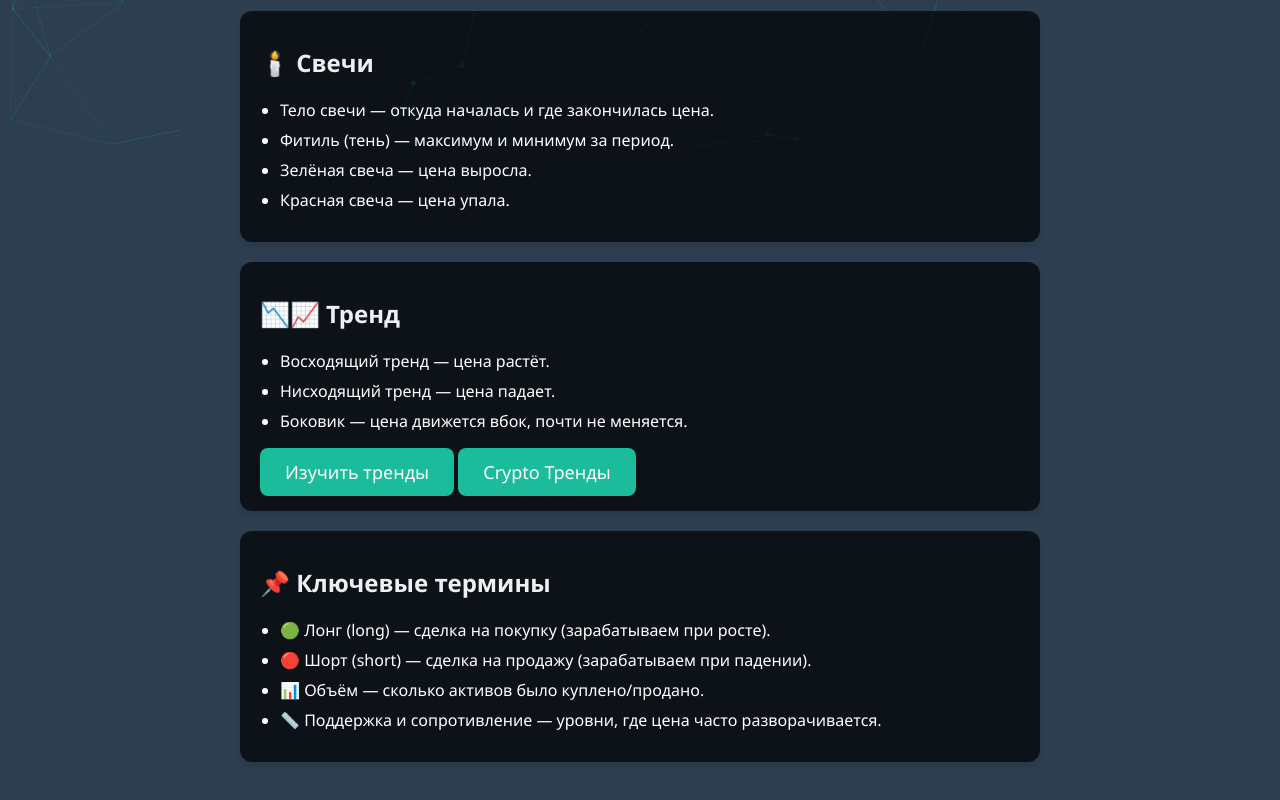
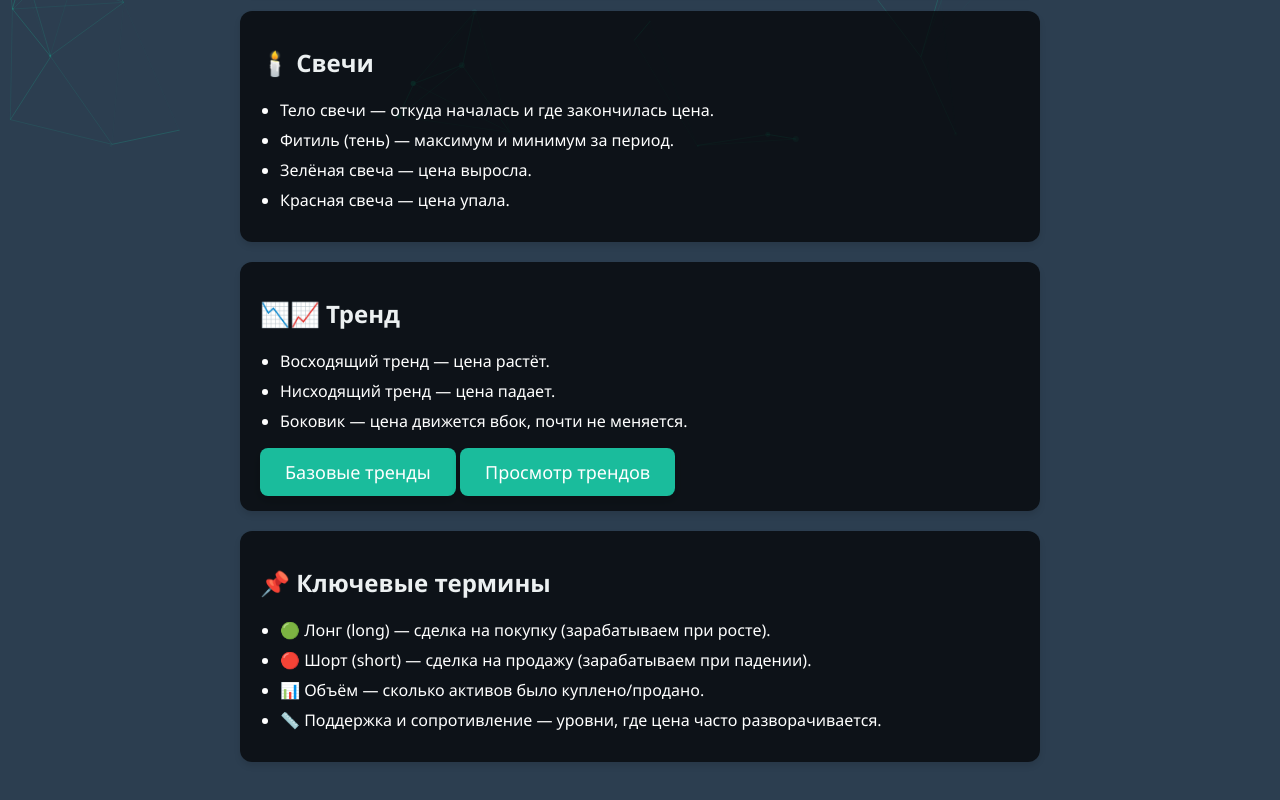
Before and after one commit to implu33e/Crypto, a plain HTML site: page index.html in a window 1280 px wide. Shown: the part 643-1443 px from the top of the page. Drawn offline with nearby package versions, Linux system fonts and the light colour scheme.

Commit message:
Add files via upload

```diff
--- a/index.html
+++ b/index.html
@@ -47,8 +47,8 @@
       </ul>
 
       <!-- Кнопка для перехода на тренды -->
-      <a href="trends/trends.html" class="view-trends-button">Изучить тренды</a>
-      <a href="betacrypto/base-trends.html" class="view-trends-button">Crypto Тренды</a>
+      <a href="trends/trends.html" class="view-trends-button">Базовые тренды</a>
+      <a href="betacrypto/base-trends.html" class="view-trends-button">Просмотр трендов</a>
     </div>
     <div class="section">
       <h2>📌 Ключевые термины</h2>
```
